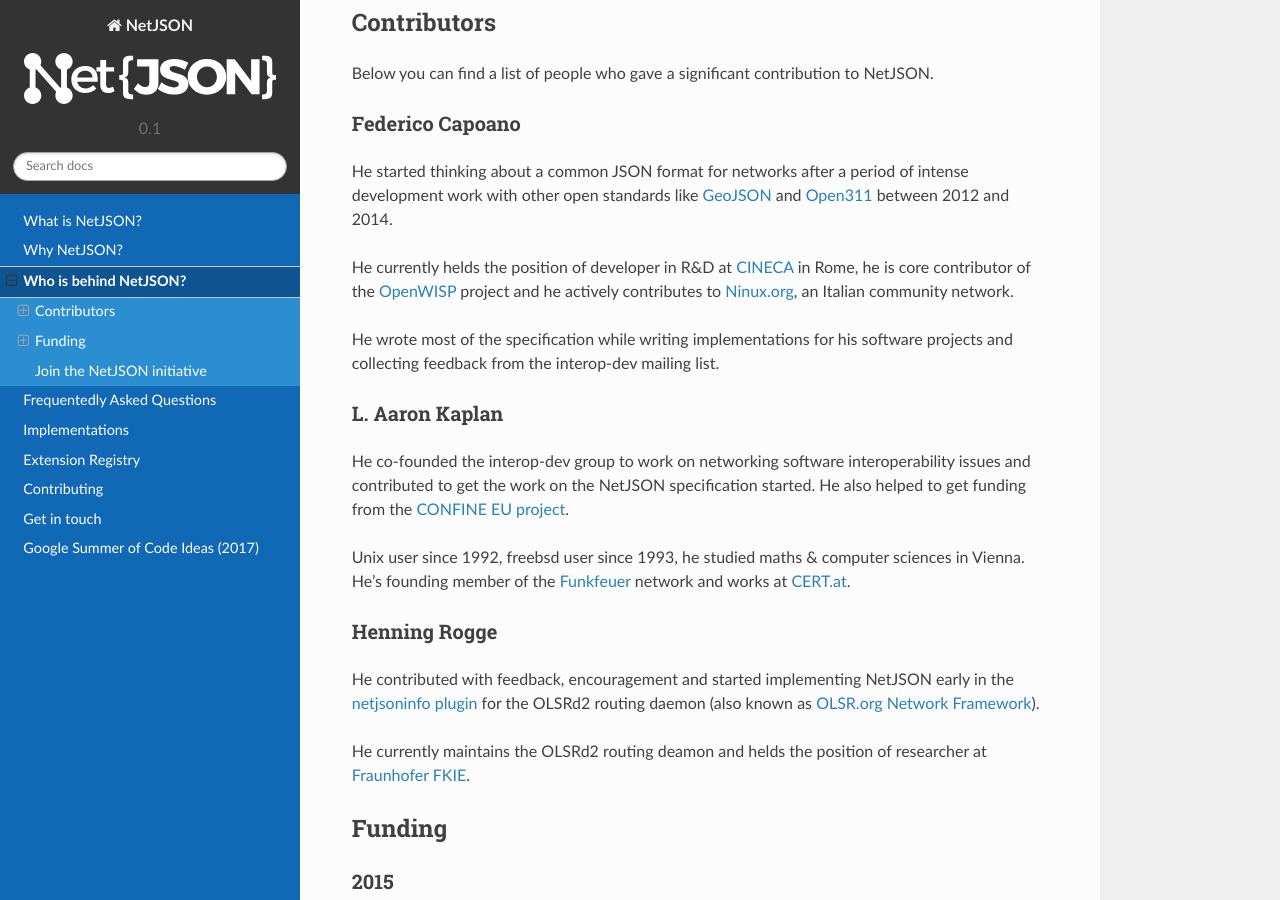
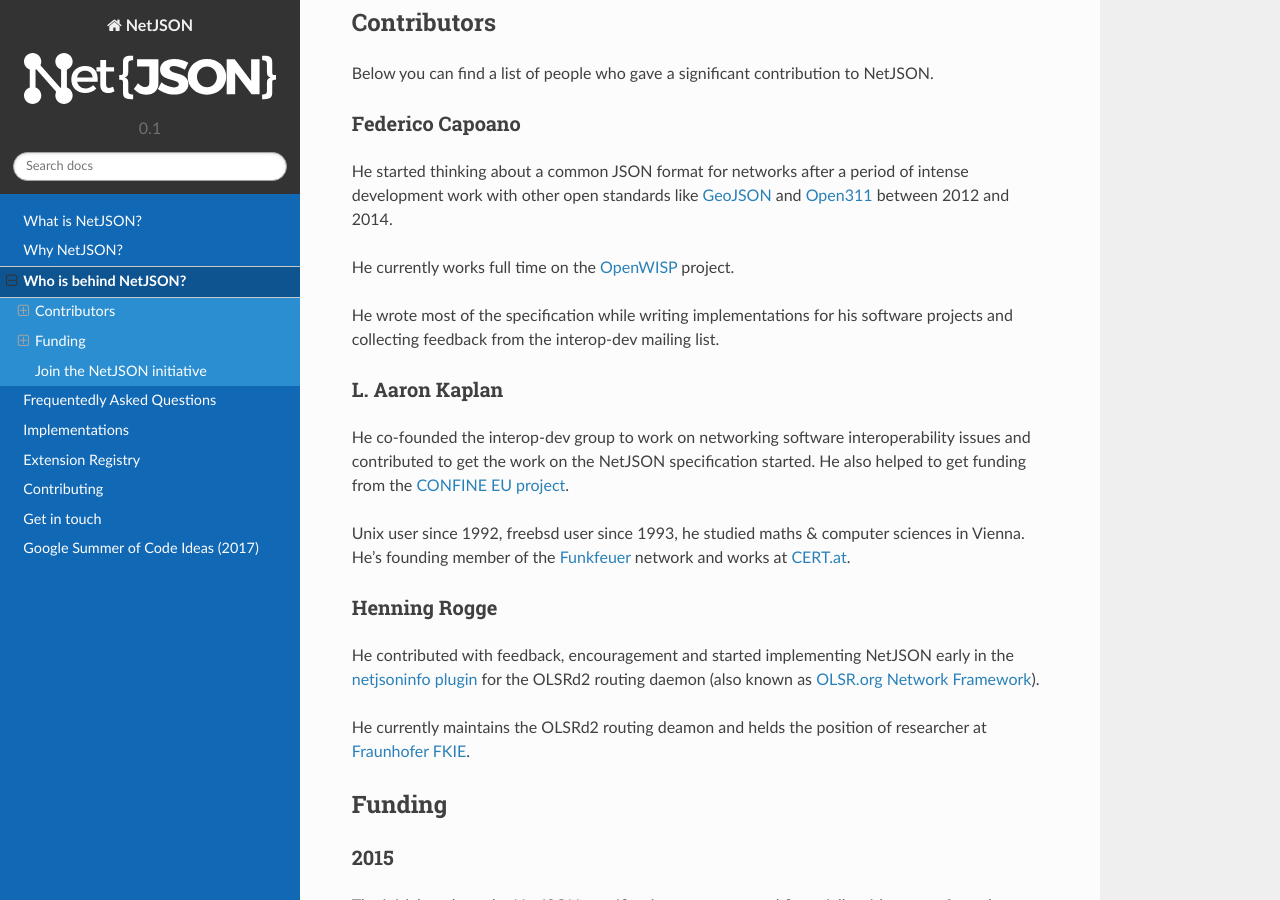
Before and after one commit to netjson/netjson, a Sphinx documentation site: the page built from docs/source/who.rst, in a window 1280 px wide and 900 px high, scrolled down 662 px. Built offline with Sphinx 7.4.7 and the Read the Docs theme 2.0.0, drawn with Linux system fonts in a browser that asks for light colours.

Commit message:
[change] Updated details of F.C.

```diff
--- a/docs/source/who.rst
+++ b/docs/source/who.rst
@@ -33,10 +33,7 @@
 development work with other open standards like `GeoJSON <http://geojson.org/>`_
 and `Open311 <http://www.open311.org/>`_ between 2012 and 2014.
 
-He currently helds the position of developer in R&D at `CINECA <http://www.cineca.it/en>`_
-in Rome, he is core contributor of the `OpenWISP <http://openwisp.org/>`_ project
-and he actively contributes to `Ninux.org <http://ninux.org/>`_, an Italian
-community network.
+He currently works full time on the `OpenWISP <https://openwisp.org>`_ project.
 
 He wrote most of the specification while writing implementations for his software
 projects and collecting feedback from the interop-dev mailing list.
```
Also changed, not shown: 1 other file.
